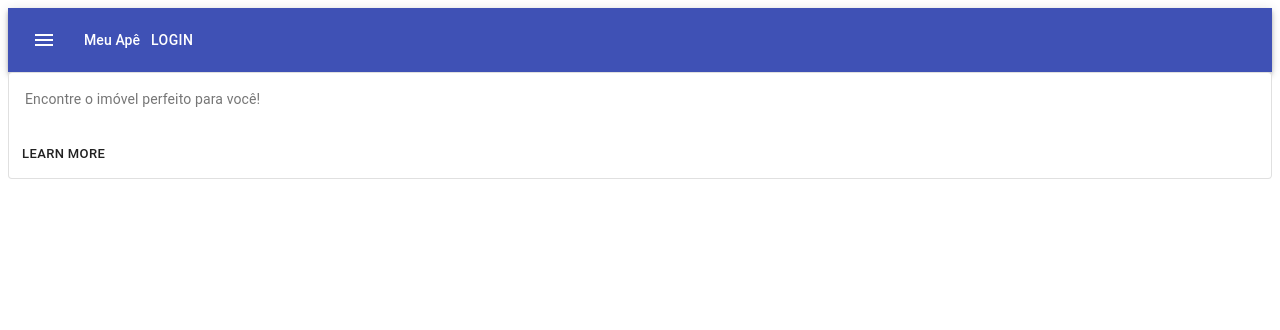
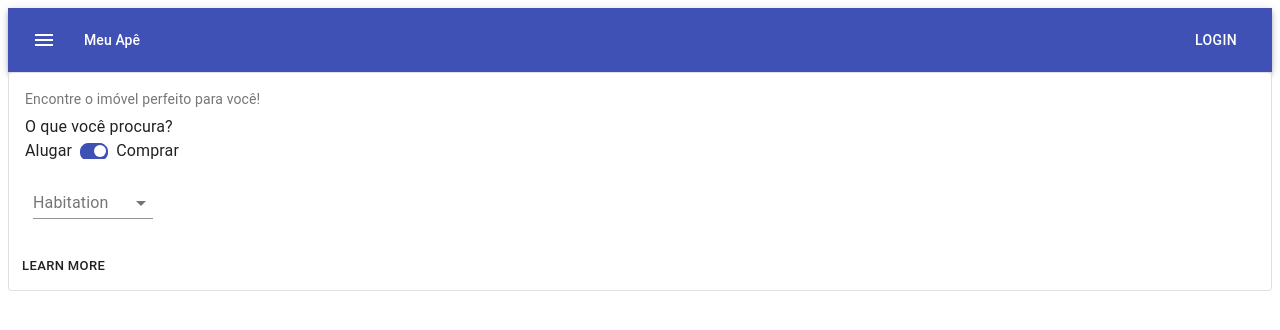
Before and after one commit to felipefariasdasilva/meu-ape, a React (Create React App) app: page / in a window 1280 px wide. Shown: the top 330 px of the page. Built offline with nearby package versions, Linux system fonts and the light colour scheme.

Commit message:
Added tooglebutton, dropdown list; some components refactoring

```diff
--- a/package.json
+++ b/package.json
@@ -1,4 +1,5 @@
 {
+  "homepage": "http://felipefariasdasilva.github.io/meu-ape",
   "name": "meu-ape",
   "version": "0.1.0",
   "private": true,
@@ -13,6 +14,8 @@
     "react-scripts": "3.4.1"
   },
   "scripts": {
+    "predeploy": "npm run build",
+    "deploy": "gh-pages -d build",
     "start": "react-scripts start",
     "build": "react-scripts build",
     "test": "react-scripts test",
@@ -32,5 +35,8 @@
       "last 1 firefox version",
       "last 1 safari version"
     ]
+  },
+  "devDependencies": {
+    "gh-pages": "^3.1.0"
   }
 }
--- a/src/App.js
+++ b/src/App.js
@@ -1,42 +1,11 @@
 import React from 'react';
 import { makeStyles } from '@material-ui/core/styles';
-import {
-  AppBar,
-  Toolbar,
-  Typography,
-  Button,
-  IconButton,
-  Card,
-} from '@material-ui/core';
-import MenuIcon from '@material-ui/icons/Menu'
-import CardActions from '@material-ui/core/CardActions';
-import CardContent from '@material-ui/core/CardContent';
-
-import './App.css';
+import ChooseCard from './ChooseCard';
+import Header from './Header';
 
 const useStyles = makeStyles((theme) => ({
   root: {
     flexGrow: 1,
-  },
-  menuButton: {
-    marginRight: theme.spacing(2),
-  },
-  title: {
-    flexGrow: 1,
-  },
-  cardRoot: {
-    minWidth: 275,
-  },
-  bullet: {
-    display: 'inline-block',
-    margin: '0 2px',
-    transform: 'scale(0.8)',
-  },
-  title: {
-    fontSize: 14,
-  },
-  pos: {
-    marginBottom: 12,
   },
 }));
 
@@ -47,34 +16,8 @@ export default function App() {
 
   return (
     <div className={classes.root}>
-      <AppBar position="static">
-        <Toolbar>
-          <IconButton edge="start" className={classes.menuButton} color="inherit" aria-label="menu">
-            <MenuIcon />
-          </IconButton>
-          <Typography variant="h6" className={classes.title}>
-            Meu Apê
-          </Typography>
-          <Button color="inherit">Login</Button>
-        </Toolbar>
-      </AppBar>
-
-      <Card className={classes.cardRoot} variant="outlined">
-        <CardContent>
-
-          <Typography className={classes.title} color="textSecondary" gutterBottom>
-            Encontre o imóvel perfeito para você!
-          </Typography>
-
-
-
-        </CardContent>
-
-        <CardActions>
-          <Button size="small">Learn More</Button>
-        </CardActions>
-
-      </Card>
+      <Header />
+      <ChooseCard />
     </div>
   )
 }
--- /dev/null
+++ b/src/ChooseCard.js
@@ -0,0 +1,68 @@
+import React from 'react';
+import {makeStyles} from '@material-ui/core/styles';
+import {
+    Typography,
+    Button,
+    Card
+} from '@material-ui/core';
+import CardActions from '@material-ui/core/CardActions';
+import CardContent from '@material-ui/core/CardContent';
+import './App.css';
+import ToogleButton from './ToogleButton';
+import HabitationList from './HabitationList'
+
+const useStyles = makeStyles((theme) => ({
+    root: {
+      flexGrow: 1,
+      margin: "10% 10% 10% 10%"
+    },
+    menuButton: {
+      marginRight: theme.spacing(2),
+    },
+    title: {
+      flexGrow: 1,
+      fontSize: 14,
+    },
+    cardRoot: {
+      minWidth: 275,
+    },
+    bullet: {
+      display: 'inline-block',
+      margin: '0 2px',
+      transform: 'scale(0.8)',
+    },
+    pos: {
+      marginBottom: 12,
+    },
+  }));
+
+export default function ChooseCard() {
+    const classes = useStyles();
+
+    return (
+        <Card className={
+                classes.cardRoot
+            }
+            variant="outlined">
+            <CardContent>
+
+                <Typography className={
+                        classes.title
+                    }
+                    color="textSecondary"
+                    gutterBottom>
+                    Encontre o imóvel perfeito para você!
+                </Typography>
+
+                <ToogleButton />
+                <HabitationList />
+
+            </CardContent>
+
+            <CardActions>
+                <Button size="small">Learn More</Button>
+            </CardActions>
+
+        </Card>
+    )
+}
--- /dev/null
+++ b/src/HabitationList.js
@@ -0,0 +1,75 @@
+import React from 'react';
+import {makeStyles} from '@material-ui/core/styles';
+import InputLabel from '@material-ui/core/InputLabel';
+import MenuItem from '@material-ui/core/MenuItem';
+import FormHelperText from '@material-ui/core/FormHelperText';
+import FormControl from '@material-ui/core/FormControl';
+import Select from '@material-ui/core/Select';
+
+const useStyles = makeStyles((theme) => ({
+    formControl: {
+        margin: theme.spacing(1),
+        minWidth: 120
+    },
+    selectEmpty: {
+        marginTop: theme.spacing(2)
+    }
+}));
+
+export default function HabitationList() {
+
+    const classes = useStyles();
+    const [habitations, setHabitation] = React.useState([
+        "Apartamento",
+        "Studio",
+        "Kitnet",
+        "Casa",
+        "Casa de Condomínio",
+        "Casa de Vila",
+        "Cobertura",
+        "Flat",
+        "Loft",
+        "Terreno / Lote / Condomínio",
+        "Fazenda / Sítio / Chácara",
+        "Loja / Salão / Ponto Comercial",
+        "Conjunto Comercial / Sala",
+        "Casa Comercial",
+        "Hotel / Motel / Pousada",
+        "Andar / Laje Corporativa",
+        "Prédio Inteiro",
+        "Terrenos / Lotes Comerciais",
+        "Galpão / Depósito / Armazém",
+        "Garagem"
+    ]);
+    const [selectedHabitation, setSelectedHabitation] = React.useState('')
+
+    const handleChange = (event) => {
+        console.log(
+            event.target.value
+        );
+        setSelectedHabitation(event.target.value);
+    };
+
+    const handleSelect = (event) => {
+        console.log(
+            event.target.value
+        );
+        setSelectedHabitation(event.target.value);
+    };
+
+    return (
+        <FormControl className={
+            classes.formControl
+        }>
+            <InputLabel id="demo-simple-select-label">Habitation</InputLabel>
+            <Select labelId="demo-simple-select-label" id="demo-simple-select"
+                value={selectedHabitation}
+                onChange={handleChange}>
+                {
+                habitations.map(habitation => (
+                    <MenuItem onSelected={handleSelect} >{habitation}</MenuItem>
+                ))
+            } </Select>
+        </FormControl>
+    )
+}
--- /dev/null
+++ b/src/Header.js
@@ -0,0 +1,63 @@
+import React from 'react';
+import {makeStyles} from '@material-ui/core/styles';
+import {
+    AppBar,
+    Toolbar,
+    Typography,
+    Button,
+    IconButton
+} from '@material-ui/core';
+import MenuIcon from '@material-ui/icons/Menu'
+import './App.css';
+
+const useStyles = makeStyles((theme) => ({
+    root: {
+        flexGrow: 1
+    },
+    menuButton: {
+        marginRight: theme.spacing(2)
+    },
+    title: {
+        flexGrow: 1,
+        fontSize: 14
+    },
+    cardRoot: {
+        minWidth: 275
+    },
+    bullet: {
+        display: 'inline-block',
+        margin: '0 2px',
+        transform: 'scale(0.8)'
+    },
+    pos: {
+        marginBottom: 12
+    }
+}));
+
+
+export default function Header() {
+    const classes = useStyles();
+
+
+    return (
+        <AppBar position="static">
+            <Toolbar>
+                <IconButton edge="start"
+                    className={
+                        classes.menuButton
+                    }
+                    color="inherit"
+                    aria-label="menu">
+                    <MenuIcon/>
+                </IconButton>
+                <Typography variant="h6"
+                    className={
+                        classes.title
+                }>
+                    Meu Apê
+                </Typography>
+                <Button color="inherit">Login</Button>
+            </Toolbar>
+        </AppBar>
+    )
+}
--- /dev/null
+++ b/src/ToogleButton.js
@@ -0,0 +1,77 @@
+import React from 'react';
+import {
+    Typography,
+    Switch,
+    Grid
+} from '@material-ui/core';
+
+import {withStyles} from '@material-ui/core/styles';
+import './App.css';
+
+export default function ToogleButton() {
+
+    const AntSwitch = withStyles((theme) => ({
+        root: {
+            width: 28,
+            height: 16,
+            padding: 0,
+            display: 'flex'
+        },
+        switchBase: {
+            padding: 2,
+            color: theme.palette.grey[500],
+            '&$checked': {
+                transform: 'translateX(12px)',
+                color: theme.palette.common.white,
+                '& + $track': {
+                    opacity: 1,
+                    backgroundColor: theme.palette.primary.main,
+                    borderColor: theme.palette.primary.main
+                }
+            }
+        },
+        thumb: {
+            width: 12,
+            height: 12,
+            boxShadow: 'none'
+        },
+        track: {
+            border: `1px solid ${
+                theme.palette.grey[500]
+            }`,
+            borderRadius: 16 / 2,
+            opacity: 1,
+            backgroundColor: theme.palette.common.white
+        },
+        checked: {}
+    }))(Switch);
+
+    const [state, setState] = React.useState({checkedA: true, checkedB: true, checkedC: true});
+
+    const handleChange = (event) => {
+        setState({
+            ...state,
+            [event.target.name]: event.target.checked
+        });
+    };
+
+    return (
+
+        <Typography component="div">
+            <label>O que você procura?</label>
+            <Grid component="label" container alignItems="center"
+                spacing={1}>
+                <Grid item>Alugar</Grid>
+                <Grid item>
+                    <AntSwitch checked={
+                            state.checkedC
+                        }
+                        onChange={handleChange}
+                        name="checkedC"/>
+                </Grid>
+                <Grid item>Comprar</Grid>
+            </Grid>
+        </Typography>
+
+    )
+}
```
Also changed, not shown: 1 other file (tests, documents, lock files or other folders).
